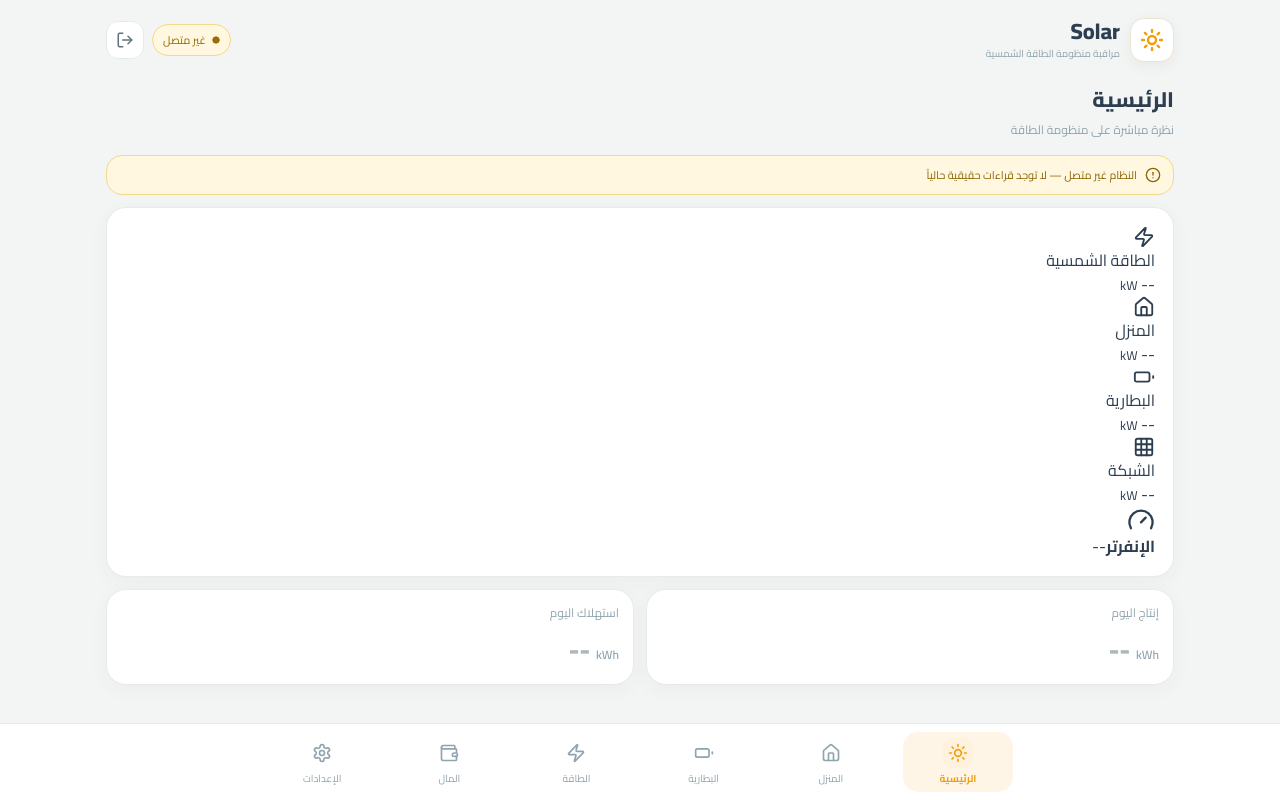
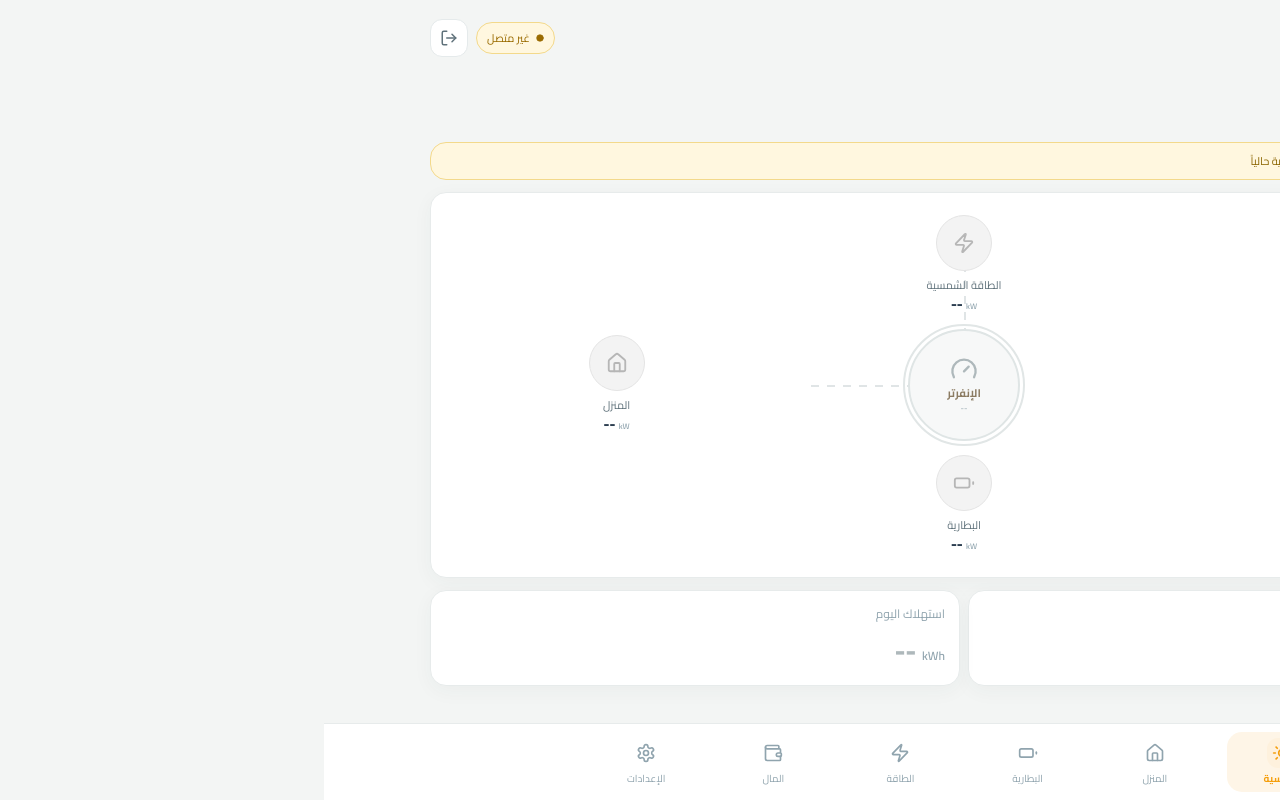
Before and after one commit to mahmoudbir-glitch/Solar, a Next.js app: page / in a window 1280 px wide. Built offline with nearby package versions, Linux system fonts and the light colour scheme.

Commit message:
Refine Solar design system and energy flow animations

```diff
--- a/src/app/globals.css
+++ b/src/app/globals.css
@@ -9,22 +9,35 @@ html,body{min-height:100%;background:#f3f5f4}
 body{margin:0;color:#2c3e50;font-family:Cairo,Arial,sans-serif}
 a{text-decoration:none;color:inherit}
 button,input,select{font:inherit}
-.shell{max-width:1100px;margin:auto;padding:18px 16px 105px}
-.app-header{display:flex;align-items:center;justify-content:space-between;gap:14px;margin-bottom:22px}
+.shell{max-width:1100px;margin:auto;padding:16px 16px 105px}
+.app-header{display:flex;align-items:center;justify-content:space-between;gap:14px;margin-bottom:16px}
 .brand{display:flex;align-items:center;gap:10px}.brand-mark{width:44px;height:44px;border-radius:14px;display:grid;place-items:center;color:#f59e0b;background:#fff;border:1px solid #eee3d3;box-shadow:0 4px 14px rgba(50,50,40,.06)}
 .brand-name{font-size:22px;font-weight:800;line-height:1.1}.brand-tag{font-size:10px;color:#90a4ae;margin-top:2px}
 .header-actions{display:flex;align-items:center;gap:8px}.live-badge{display:flex;align-items:center;gap:6px;background:#fff7df;border:1px solid #f3d98b;border-radius:999px;padding:7px 10px;color:#9a6b00;font-size:11px}.live-badge small{display:none}.icon-button{width:38px;height:38px;border:1px solid #e5eaeb;background:#fff;border-radius:12px;color:#60727b;display:grid;place-items:center}
 .bottom-nav{position:fixed;z-index:50;bottom:0;left:0;right:0;background:rgba(255,255,255,.96);border-top:1px solid #e7ebeb;backdrop-filter:blur(12px);padding:8px 8px calc(8px + env(safe-area-inset-bottom))}
 .nav-inner{max-width:760px;margin:auto;display:flex;justify-content:space-around;gap:3px}.nav-item{min-width:62px;flex:1;max-width:110px;display:flex;flex-direction:column;align-items:center;gap:3px;padding:6px 5px;border-radius:15px;font-size:10px;color:#90a4ae}.nav-icon{display:grid;place-items:center;padding:5px;border-radius:11px}.nav-item.active{color:var(--accent);font-weight:700;background:color-mix(in srgb,var(--accent) 10%,white)}.nav-item.active .nav-icon{background:color-mix(in srgb,var(--accent) 14%,white)}
-.page-title{font-size:21px;font-weight:800;margin:0 0 5px}.page-subtitle{font-size:12px;color:#90a4ae;margin:0 0 16px}
-.card,.metric-card{background:#fff;border:1px solid #e7ebeb;border-radius:20px;box-shadow:0 5px 20px rgba(44,62,80,.045)}.card{padding:18px}.metric-card{padding:14px}.metric-head{display:flex;align-items:center;gap:7px;color:#90a4ae;font-size:12px}.metric-value{font-size:27px;font-weight:800;margin-top:7px;direction:ltr;text-align:right}.metric-value small{font-size:12px;color:#90a4ae;font-weight:600}
-.section-title{font-size:15px;font-weight:800;margin:0 0 12px}.grid-2{display:grid;grid-template-columns:repeat(2,minmax(0,1fr));gap:12px}.grid-3{display:grid;grid-template-columns:repeat(3,minmax(0,1fr));gap:10px}
-.offline{color:#90a4ae}.offline-banner{background:#fff7df;border:1px solid #f3d98b;color:#8b6500;border-radius:16px;padding:11px 12px;display:flex;align-items:center;gap:8px;font-size:11px;margin-bottom:12px}.dash-node{background:#fff;border:1px solid #e7ebeb;border-radius:18px;padding:11px;text-align:center;box-shadow:0 5px 18px rgba(44,62,80,.05)}.dash-node .node-icon{width:42px;height:42px;border-radius:50%;display:grid;place-items:center;margin:0 auto 6px}.node-title{font-size:12px;color:#60727b}.node-value{font-size:17px;font-weight:800;margin-top:2px;direction:ltr}.node-unit{font-size:9px;color:#90a4ae}.diagram{position:relative;min-height:330px;display:grid;grid-template-columns:1fr 1fr 1fr;grid-template-rows:1fr 1fr 1fr;align-items:center;gap:10px}.diagram-line{position:absolute;z-index:0;opacity:.55;border-top:2px dashed #aebbc0;transform-origin:center}.line-v{height:105px;width:0;border-left:2px dashed #aebbc0;border-top:0;left:50%;top:80px}.line-h{width:120px;left:50%;top:50%;}.center-node{z-index:2;grid-column:2;grid-row:2;justify-self:center;width:98px;height:98px;border-radius:50%;display:grid;place-items:center;background:#fff8eb;border:2px solid #ffd27a;color:#f59e0b;box-shadow:0 8px 25px rgba(245,158,11,.12)}.center-node strong{display:block;font-size:11px;color:#8b7b62}.top-node{grid-column:2;grid-row:1;z-index:2}.right-node{grid-column:3;grid-row:2;z-index:2}.bottom-node{grid-column:2;grid-row:3;z-index:2}.left-node{grid-column:1;grid-row:2;z-index:2}
-.progress-ring{width:190px;height:190px;border-radius:50%;display:grid;place-items:center;margin:4px auto 20px;background:conic-gradient(#26a69a 0deg,#26a69a 0deg,#e9eeee 0deg,#e9eeee 360deg);position:relative}.progress-ring:after{content:'';position:absolute;width:148px;height:148px;background:#fff;border-radius:50%}.progress-content{position:relative;z-index:2;text-align:center}.progress-value{font-size:42px;font-weight:800;color:#90a4ae;direction:ltr}.progress-label{font-size:11px;color:#90a4ae}
+.page-title{font-size:21px;font-weight:800;margin:0 0 4px}.page-subtitle{font-size:12px;color:#90a4ae;margin:0 0 12px}
+.card,.metric-card{background:#fff;border:1px solid #e7ebeb;border-radius:16px;box-shadow:0 5px 20px rgba(44,62,80,.045)}.card{padding:16px}.metric-card{padding:14px}
+.metric-head{display:flex;align-items:center;gap:7px;color:#90a4ae;font-size:12px}.metric-value{font-size:27px;font-weight:800;margin-top:7px;direction:ltr;text-align:right}.metric-value small{font-size:12px;color:#90a4ae;font-weight:600}
+.section-title{font-size:15px;font-weight:800;margin:0 0 12px}.grid-2{display:grid;grid-template-columns:repeat(2,minmax(0,1fr));gap:8px}.grid-3{display:grid;grid-template-columns:repeat(3,minmax(0,1fr));gap:8px}
+.offline{color:#aeb8bb}.offline-banner{background:#fff7df;border:1px solid #f3d98b;color:#8b6500;border-radius:16px;padding:10px 12px;display:flex;align-items:center;gap:8px;font-size:11px;margin-bottom:12px}.offline-banner.online-banner{background:#eef8f3;border-color:#b9dfca;color:#28724b}
+.energy-flow{position:relative;min-height:330px;display:grid;grid-template-columns:1fr 1fr 1fr;grid-template-rows:1fr 1fr 1fr;align-items:center;gap:8px;isolation:isolate}
+.flow-node{z-index:2;width:116px;justify-self:center;text-align:center}.flow-node-icon{width:56px;height:56px;aspect-ratio:1;border-radius:50%;display:grid;place-items:center;margin:0 auto 6px;background:color-mix(in srgb,var(--node-color) 10%,white);color:var(--node-color);border:1px solid color-mix(in srgb,var(--node-color) 18%,white);box-shadow:0 5px 18px color-mix(in srgb,var(--node-color) 12%,transparent);transition:transform .25s ease,filter .25s ease}
+.flow-node-title{font-size:11px;color:#60727b}.flow-node-value{font-size:15px;font-weight:800;direction:ltr}.flow-node-value small{font-size:8px;color:#90a4ae;font-weight:600}
+.flow-node-top{grid-column:2;grid-row:1}.flow-node-right{grid-column:3;grid-row:2}.flow-node-bottom{grid-column:2;grid-row:3}.flow-node-left{grid-column:1;grid-row:2}
+.flow-center{z-index:3;grid-column:2;grid-row:2;justify-self:center;width:112px;height:112px;border-radius:50%;display:grid;place-items:center;background:#fff8eb;border:2px solid #ffd27a;color:#f59e0b;box-shadow:0 8px 25px rgba(245,158,11,.12);position:relative}
+.flow-center-inner{text-align:center;display:flex;flex-direction:column;align-items:center;gap:2px}.flow-center-inner strong{font-size:11px;color:#8b7b62}.flow-center-inner span{font-size:8px;color:#90a4ae}
+.flow-ring{position:absolute;inset:-7px;border:2px solid rgba(245,158,11,.18);border-radius:50%}
+.flow-lines{position:absolute;inset:0;z-index:1;pointer-events:none}.flow-line{position:absolute;display:block;opacity:.35}.flow-line-v{width:2px;height:102px;left:50%;top:calc(50% - 153px);background:repeating-linear-gradient(to bottom,#f59e0b 0 10px,transparent 10px 20px)}.flow-line-h{height:2px;width:102px;left:calc(50% - 153px);top:50%;background:repeating-linear-gradient(to right,#ab47bc 0 10px,transparent 10px 20px)}
+.energy-flow.is-online .flow-node-icon{animation:nodePulse 2.8s ease-in-out infinite}.energy-flow.is-online .flow-node-top .flow-node-icon{animation-duration:2s}.energy-flow.is-online .flow-node-right .flow-node-icon{animation-duration:2.6s}.energy-flow.is-online .flow-node-bottom .flow-node-icon{animation-duration:2.8s}.energy-flow.is-online .flow-node-left .flow-node-icon{animation-duration:3.1s}.energy-flow.is-online .flow-line{animation:energyFlow 1.6s linear infinite;opacity:.8}.energy-flow.is-online .flow-line-h{animation-direction:reverse}.energy-flow.is-online .flow-ring{animation:ringPulse 2.8s ease-in-out infinite}
+.energy-flow.is-offline .flow-node-icon{filter:grayscale(1);background:#f1f3f3;color:#aeb8bb;border-color:#e0e5e5;box-shadow:none}.energy-flow.is-offline .flow-line{background:repeating-linear-gradient(to right,#cbd3d5 0 8px,transparent 8px 16px);opacity:.6}.energy-flow.is-offline .flow-line-v{background:repeating-linear-gradient(to bottom,#cbd3d5 0 8px,transparent 8px 16px)}.energy-flow.is-offline .flow-center{color:#aeb8bb;background:#f7f8f8;border-color:#dfe5e5;box-shadow:none}.energy-flow.is-offline .flow-ring{border-color:#e1e6e6}
+@keyframes nodePulse{0%,100%{transform:scale(1);filter:drop-shadow(0 0 0 transparent)}50%{transform:scale(1.05);filter:drop-shadow(0 0 9px color-mix(in srgb,var(--node-color) 28%,transparent))}}@keyframes energyFlow{to{background-position:20px 0}}@keyframes ringPulse{0%,100%{transform:scale(1);opacity:.4}50%{transform:scale(1.04);opacity:1}}
+@media(prefers-reduced-motion:reduce){.energy-flow.is-online .flow-node-icon,.energy-flow.is-online .flow-line,.energy-flow.is-online .flow-ring{animation:none}}
+.progress-ring{width:190px;height:190px;border-radius:50%;display:grid;place-items:center;margin:4px auto 20px;background:conic-gradient(#e9eeee 0deg,#e9eeee 360deg);position:relative}.progress-ring:after{content:'';position:absolute;width:148px;height:148px;background:#fff;border-radius:50%}.progress-content{position:relative;z-index:2;text-align:center}.progress-value{font-size:42px;font-weight:800;color:#aeb8bb;direction:ltr}.progress-label{font-size:11px;color:#90a4ae}
 .bar-chart{height:160px;display:flex;align-items:flex-end;gap:7px;padding:18px 4px 8px;border-bottom:1px solid #e8eeee}.bar{flex:1;border-radius:7px 7px 2px 2px;min-height:5px}.bar-label{font-size:9px;color:#90a4ae;text-align:center;margin-top:5px}.empty-chart{height:160px;border:1px dashed #dce3e4;border-radius:14px;background:#fafbfb;display:flex;align-items:center;justify-content:center}
 .empty-state{min-height:96px;border:1px dashed #dce3e4;border-radius:14px;background:#fafbfb;color:#9aa8ad;display:flex;flex-direction:column;align-items:center;justify-content:center;gap:7px;font-size:11px;text-align:center}.empty-icon{width:34px;height:34px;border-radius:50%;display:grid;place-items:center;background:#eef2f2;color:#a9b5b9}
 .segment{display:flex;height:14px;border-radius:999px;overflow:hidden;background:#edf1f1}.segment.empty-segment{height:14px;background:#e8eded}.segment span{display:block;height:100%}.legend{display:flex;justify-content:space-between;gap:8px;margin-top:10px;font-size:10px;color:#90a4ae}
 .weather-row{display:grid;grid-template-columns:repeat(3,1fr);gap:8px}.weather{background:#fafbfb;border-radius:15px;padding:12px;text-align:center}.weather .temp{font-size:18px;font-weight:800}.weather-icon{width:24px;height:24px;margin:5px auto}
 .suggestion-note{font-size:10px;color:#90a4ae;margin:-3px 0 10px}.suggestion-item{background:#fafbfb;border:1px solid #eef1f1;border-radius:12px;padding:9px;text-align:center;font-size:11px;color:#60727b}
-.accordion{border:1px solid #e7ebeb;background:#fff;border-radius:18px;overflow:hidden}.accordion summary{cursor:pointer;list-style:none;padding:16px;font-weight:700}.accordion summary::-webkit-details-marker{display:none}.accordion-content{padding:0 16px 16px;border-top:1px solid #eef1f1}.section-summary{display:flex;align-items:center;justify-content:space-between;gap:10px}.section-summary-main{display:flex;align-items:center;gap:9px}.field{display:block;margin-top:12px}.field span{display:block;font-size:11px;color:#90a4ae;margin-bottom:5px}.field input,.field select{width:100%;background:#fafbfb;border:1px solid #e1e7e8;border-radius:12px;padding:11px 12px;color:#2c3e50;outline:none}.primary-btn{width:100%;border:0;border-radius:13px;padding:12px;background:#26a69a;color:#fff;font-weight:700}.muted{color:#90a4ae}.value{font-variant-numeric:tabular-nums}.unit{font-size:12px;color:#90a4ae;font-weight:600;direction:ltr;unicode-bidi:isolate}
-@media(max-width:520px){.shell{padding-inline:12px}.live-badge span{display:none}.live-badge small{display:inline}.diagram{min-height:310px}.center-node{width:90px;height:90px}.line-h{width:100px}.line-v{height:100px}.weather-row{gap:5px}.nav-item{min-width:52px;font-size:9px}.bar-chart{gap:4px}.bar-label{font-size:8px}}
+.accordion{border:1px solid #e7ebeb;background:#fff;border-radius:16px;overflow:hidden}.accordion summary{cursor:pointer;list-style:none;padding:16px;font-weight:700}.accordion summary::-webkit-details-marker{display:none}.accordion-content{padding:0 16px 16px;border-top:1px solid #eef1f1}.section-summary{display:flex;align-items:center;justify-content:space-between;gap:10px}.section-summary-main{display:flex;align-items:center;gap:9px}.field{display:block;margin-top:12px}.field span{display:block;font-size:11px;color:#90a4ae;margin-bottom:5px}.field input,.field select{width:100%;background:#fafbfb;border:1px solid #e1e7e8;border-radius:12px;padding:11px 12px;color:#2c3e50;outline:none}.primary-btn{width:100%;border:0;border-radius:13px;padding:12px;background:#26a69a;color:#fff;font-weight:700}.muted{color:#90a4ae}.value{font-variant-numeric:tabular-nums}.unit{font-size:12px;color:#90a4ae;font-weight:600;direction:ltr;unicode-bidi:isolate}
+@media(max-width:520px){.shell{padding-inline:12px}.live-badge span{display:none}.live-badge small{display:inline}.energy-flow{min-height:310px}.flow-node{width:92px}.flow-node-icon{width:50px;height:50px}.flow-center{width:96px;height:96px}.flow-line-v{height:94px;top:calc(50% - 144px)}.flow-line-h{width:94px;left:calc(50% - 141px)}.weather-row{gap:5px}.nav-item{min-width:52px;font-size:9px}.bar-chart{gap:4px}.bar-label{font-size:8px}}
```
